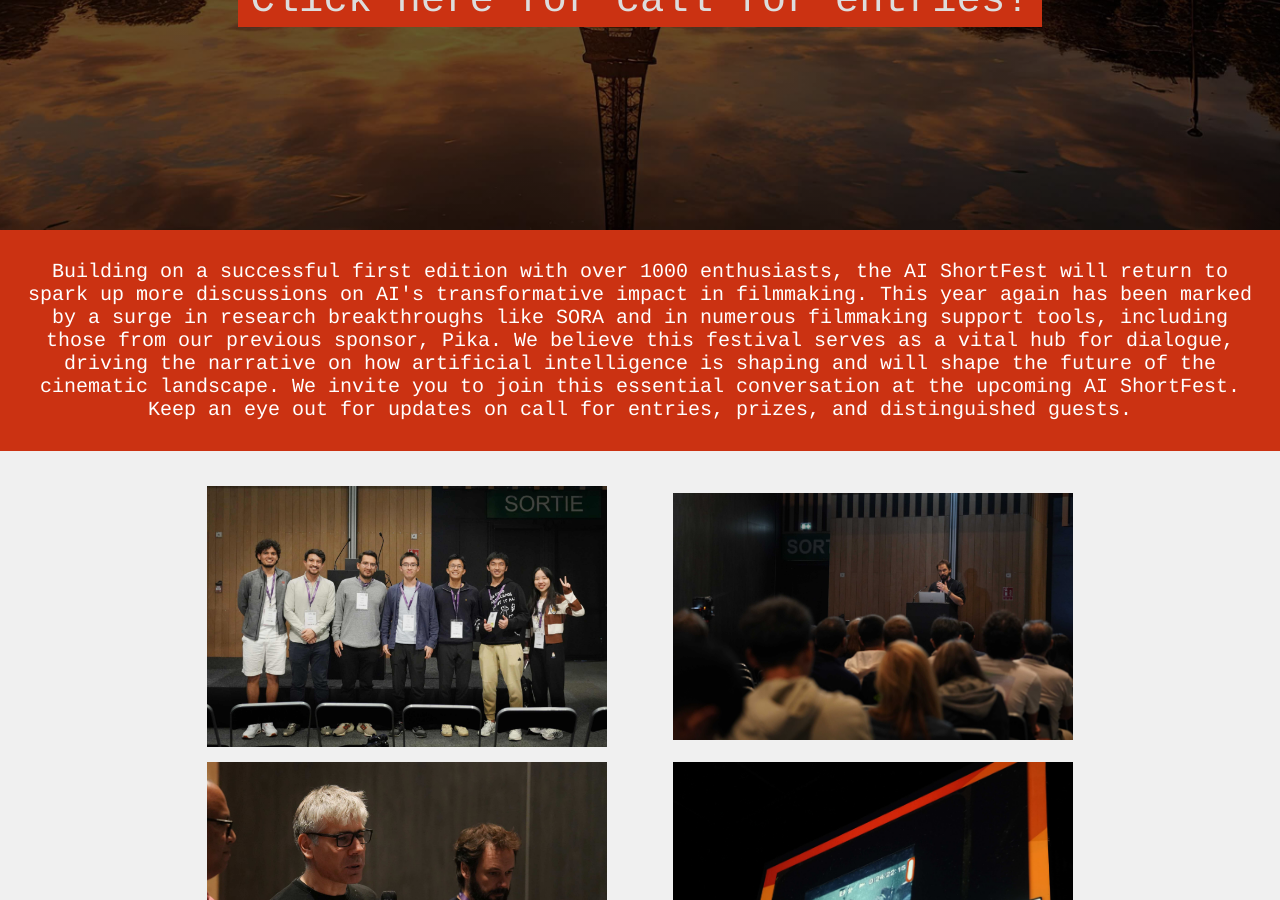
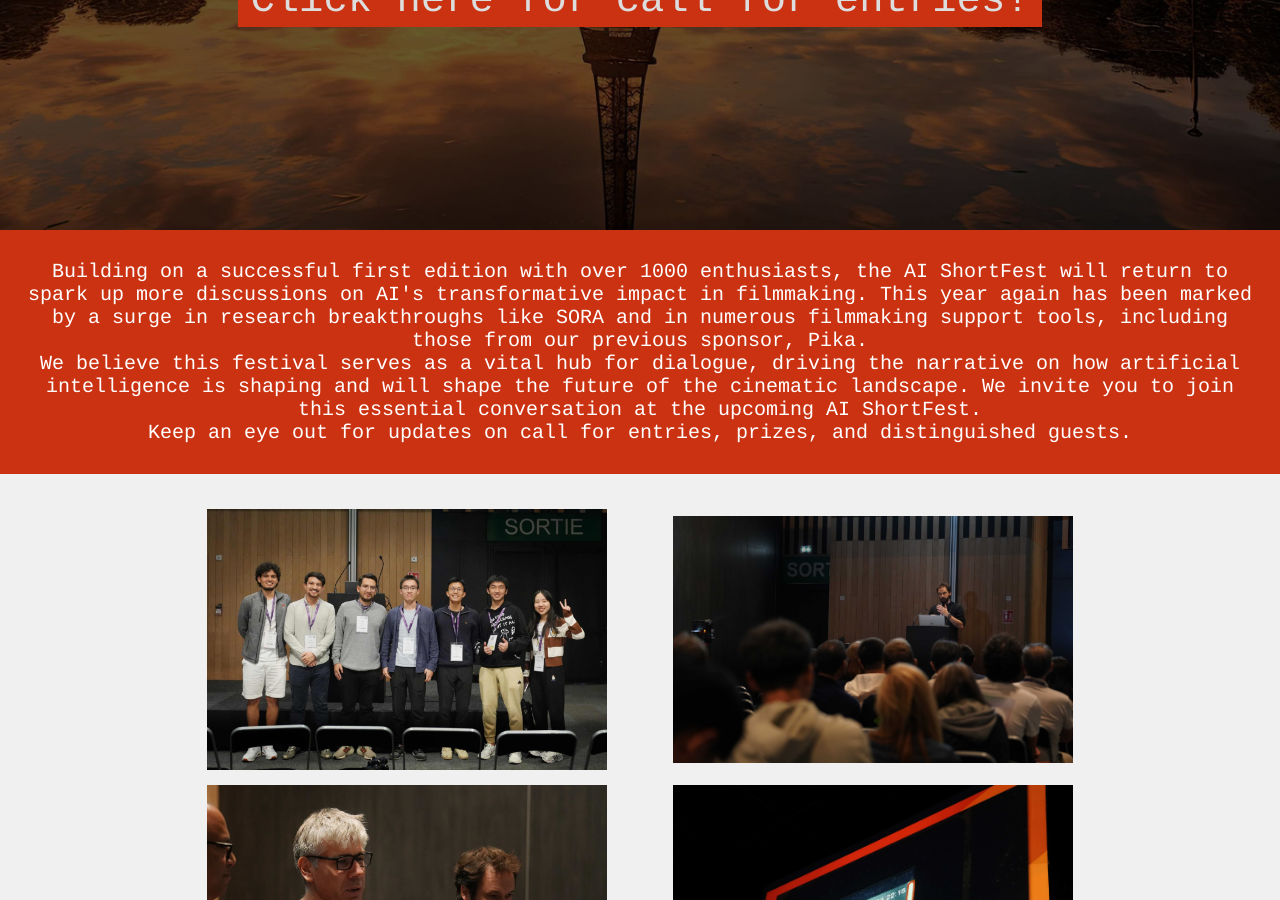
Before and after one commit to aishortfest/aishortfest.github.io, a Jekyll site: the page built from index.html, in a window 1280 px wide and 900 px high, scrolled down 670 px. Built offline with Jekyll 4.4.1, drawn with Linux system fonts in a browser that asks for light colours; some of the changed lines change nothing that is shown.

Commit message:
format desc

```diff
--- a/index.html
+++ b/index.html
@@ -25,8 +25,13 @@ layout: default
 </section>
 <section class="tone-dark">
   <div>
-    Building on a successful first edition with over 1000 enthusiasts, the AI ShortFest will return to spark up more discussions on AI's transformative impact in filmmaking. This year again has been marked by a surge in research breakthroughs like SORA and in numerous filmmaking support tools, including those from our previous sponsor, Pika. We believe this festival serves as a vital hub for dialogue, driving the narrative on how artificial intelligence is shaping and will shape the future of the cinematic landscape. We invite you to join this essential conversation at the upcoming AI ShortFest. Keep an eye out for updates on call for entries, prizes, and distinguished guests.
-
+    Building on a successful first edition with over 1000 enthusiasts, the AI ShortFest will return to spark up more discussions on AI's transformative impact in filmmaking. This year again has been marked by a surge in research breakthroughs like SORA and in numerous filmmaking support tools, including those from our previous sponsor, Pika.
+  </div>
+  <div>
+    We believe this festival serves as a vital hub for dialogue, driving the narrative on how artificial intelligence is shaping and will shape the future of the cinematic landscape. We invite you to join this essential conversation at the upcoming AI ShortFest.
+  </div>
+  <div>
+    Keep an eye out for updates on call for entries, prizes, and distinguished guests.
   </div>
 </section>
 
```
